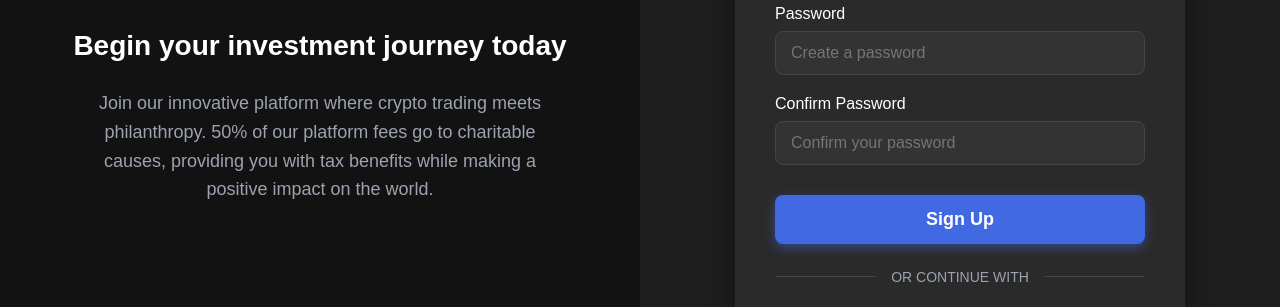
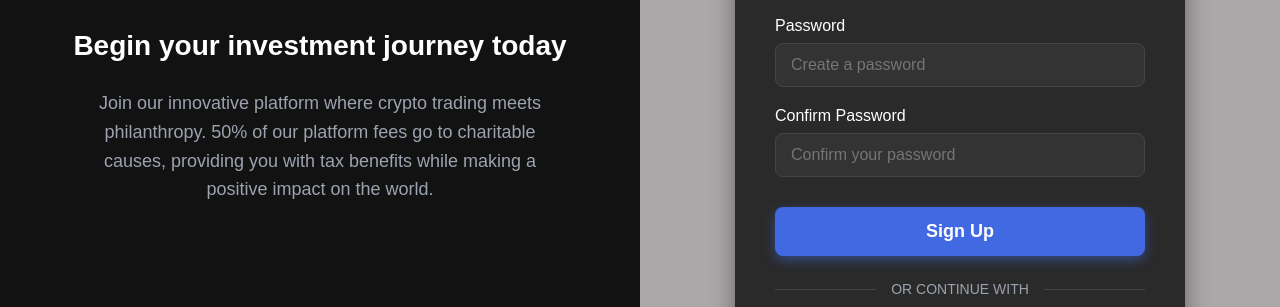
Before and after one commit to MaxDelatorre/preview-Exchange, a plain HTML site: page sign-up.html in a window 1280 px wide. Shown: the part 329-636 px from the top of the page. Drawn offline with Linux system fonts and the light colour scheme.

Commit message:
simple changes

```diff
--- a/log-in.css
+++ b/log-in.css
@@ -31,7 +31,7 @@
 
         .right-side {
             flex: 1;
-            background-color: #1e1e1e;
+            background-color: #aaa8a8;
             display: flex;
             justify-content: center;
             align-items: center;
--- a/sign-up.css
+++ b/sign-up.css
@@ -31,7 +31,7 @@
 
         .right-side {
             flex: 1;
-            background-color: #1e1e1e;
+            background-color: #aaa8a8;
             display: flex;
             justify-content: center;
             align-items: center;
@@ -85,7 +85,10 @@
         .form-container {
             width: 100%;
             max-width: 450px;
-            padding: 40px;
+            padding-right: 40px;
+            padding-left: 40px;
+            padding-top: 40px;
+            padding-bottom: 0px;
             border-radius: 15px;
             background-color: #2a2a2a;
             box-shadow: 0 4px 25px rgba(0, 0, 0, 0.4);
@@ -204,7 +207,8 @@
 
         .form-footer {
             text-align: center;
-            margin-top: 30px;
+            margin-top: 5px;
+            padding-bottom: 40px;
             font-size: 16px;
             color: #9ca3af;
         }
```
